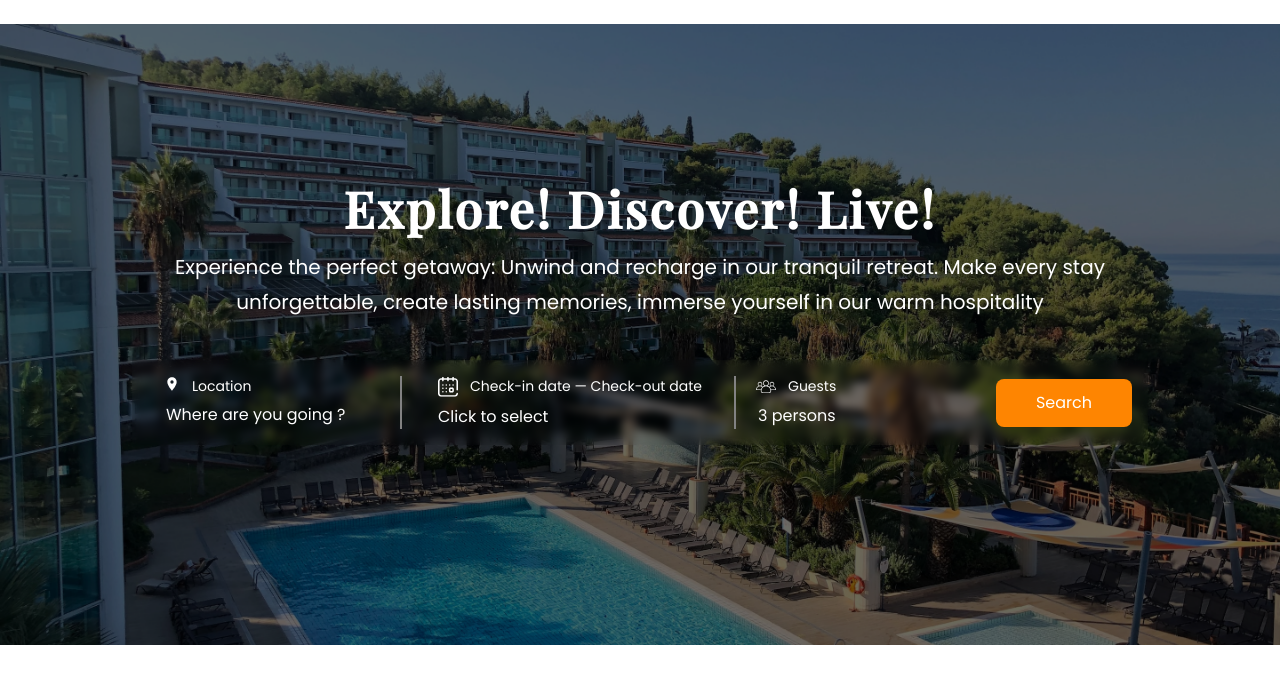
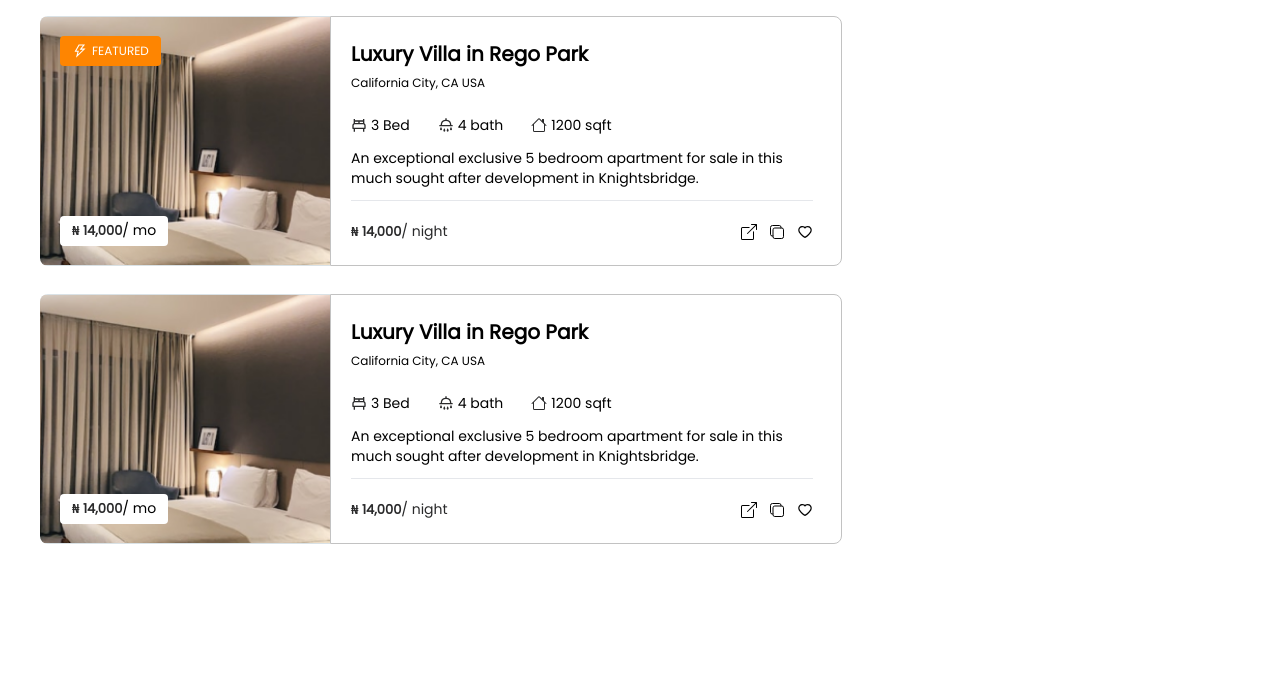
Before and after one commit to just-midemichael/ch-fe2, a Next.js app: page / in a window 1280 px wide. Shown: the top 684 px of the page. Built offline with nearby package versions, Linux system fonts and the light colour scheme.

Commit message:
fix: implemented card-list component

```diff
--- a/src/components/shared/featuredCard/Featured.module.scss
+++ b/src/components/shared/featuredCard/Featured.module.scss
@@ -1,12 +1,22 @@
 .base {
     height: 170px;
     width: 260px;
+    border-radius: 0px;
 }
 
 .skeleton {
     animation: skeleton-loading 1s linear infinite alternate;
-    border-top-right-radius: 8px;
     border-top-left-radius: 8px;
+    border-bottom-left-radius: 8px;
+}
+
+.h4 {
+  color: black;
+  font-weight: 700;
+}
+
+.h6 {
+  color: black;
 }
 
 @keyframes skeleton-loading {
--- a/src/components/shared/featuredCard/Featured.props.ts
+++ b/src/components/shared/featuredCard/Featured.props.ts
@@ -2,4 +2,5 @@
   extends React.HtmlHTMLAttributes<HTMLElement> {
   className?: string;
   featured?: boolean;
+  path: string;
 }
--- /dev/null
+++ b/src/components/shared/featuredCard/FeaturedList.tsx
@@ -0,0 +1,79 @@
+import type { FC } from "react";
+import { BsBoxArrowUpRight, BsHouse } from "react-icons/bs";
+import { IoCopyOutline } from "react-icons/io5";
+import { AiOutlineHeart, AiOutlineThunderbolt } from "react-icons/ai";
+import { BiBed, BiShower } from "react-icons/bi";
+import Img from "../images/Image";
+import type FeaturedProps from "./Featured.props";
+import styles from "./Featured.module.scss";
+import { H4, H5, H6, P } from "../headings/Headings";
+
+const FeaturedList: FC<FeaturedProps> = ({ className, featured, path }) => {
+  return (
+    <div className={`${className} flex`}>
+      <div className=" relative">
+        <Img
+          path={`${path}`}
+          name="featured"
+          className={`h-[250px] w-[290px] rounded-none ${styles.skeleton}`}
+        />
+
+        {featured && (
+          <div className="border-md absolute top-5 left-5 flex items-center gap-1 rounded bg-[#FE8501]  px-3 py-1 text-white">
+            <AiOutlineThunderbolt />
+            <H6 className="text-[10px] text-white">FEATURED</H6>
+          </div>
+        )}
+
+        <div className="border-md absolute bottom-5 left-5 flex rounded bg-white px-3 py-1">
+          <H5>&#8358; 14,000</H5> <P>/ mo</P>
+        </div>
+      </div>
+
+      <div className="`border-solid  border- w-[40vw] rounded-r-lg border border-[#C2C2C2] px-3 pl-5 pr-7">
+        <div className="py-5">
+          <H4 className={`${styles.h4}`}>Luxury Villa in Rego Park</H4>
+          <H6 className={styles.h6}>California City, CA USA</H6>
+        </div>
+
+        <div className="flex gap-7">
+          <div className="flex items-center gap-1 align-middle text-black">
+            <BiBed />
+            <H6 className={`${styles.h6} text-[14px]`}> 3 Bed</H6>
+          </div>
+
+          <div className="flex items-center gap-1 text-black">
+            <BiShower className="" />
+            <H6 className={`${styles.h6} text-[14px]`}>4 bath</H6>
+          </div>
+
+          <div className="flex items-center gap-1 text-black">
+            <BsHouse className="" />
+            <H6 className={`${styles.h6} text-[14px]`}>1200 sqft</H6>
+          </div>
+        </div>
+
+        <P className="max-w-md py-3">
+          An exceptional exclusive 5 bedroom apartment for sale in this much
+          sought after development in Knightsbridge.
+        </P>
+
+        <hr />
+
+        <div className="flex items-center justify-between  py-5">
+          <div className="flex">
+            <H5>&#8358; 14,000</H5> <P className="text-black">/ night</P>
+          </div>
+
+          <div className="flex items-center gap-3">
+            <BsBoxArrowUpRight className="cursor-pointer hover:text-[#FE8501]" />
+            <IoCopyOutline className="cursor-pointer hover:text-[#FE8501]" />
+            <AiOutlineHeart className="cursor-pointer hover:text-[#FE8501]" />
+          </div>
+        </div>
+      </div>
+    </div>
+  );
+};
+
+export default FeaturedList;
--- a/src/pages/index.tsx
+++ b/src/pages/index.tsx
@@ -1,4 +1,4 @@
-import Banner from "@/components/shared/banner/Banner";
+import FeaturedList from "@/components/shared/featuredCard/FeaturedList";
 import Meta from "@/components/shared/meta/Meta";
 
 export default function Home() {
@@ -8,7 +8,10 @@
         title="Welcome to City Hotels"
         description="Home page of City Hotels, Nigeria"
       />
-      <Banner />
+      <div className=" ml-10 mt-4 flex flex-col gap-7">
+        <FeaturedList path="/hotellist.png" featured={true} />
+        <FeaturedList path="/hotellist.png" />
+      </div>
     </>
   );
 }
```
Also changed, not shown: public/hotellist.png (added).
